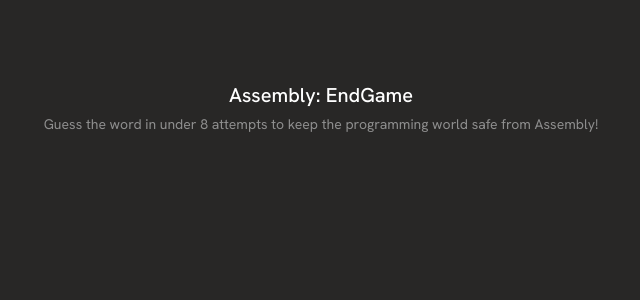
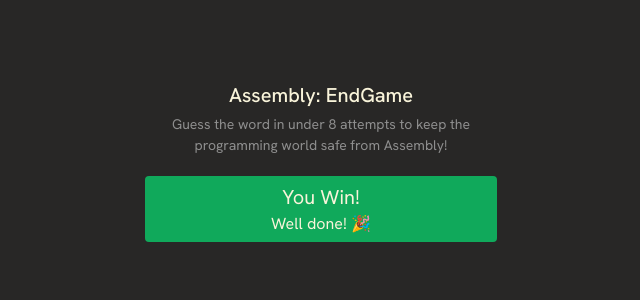
Before and after one commit to tahiruddinahmed/assembly-endgame, a React (Vite) app: page / in a window 1280 px wide. Shown: the top 300 px of the page, without its empty margins (319-959 px from the left). Built offline with nearby package versions, Linux system fonts and the light colour scheme.

Commit message:
step 2: desgining the winning status card, later we will make it dynamic

```diff
--- a/src/App.jsx
+++ b/src/App.jsx
@@ -1,12 +1,17 @@
 function App() {
   return (
     <>
-      <header className="h-[144px] w-full flex flex-col gap-[20px]">
-        <div className="flex flex-col gap-[4px]">
-          <h1 className="text-[20px] font-medium text-white text-center">Assembly: EndGame</h1>
-          <p className="text-center text-[14px] text-[#8E8E8E]">Guess the word in under 8 attempts to keep the programming world safe from Assembly!</p>
+      <header className="h-[144px] w-full flex flex-col gap-[20px] items-center">
+        <div className="flex flex-col gap-[4px] items-center">
+          <h1 className="text-[20px] font-medium text-[#F9F4DA] text-center">Assembly: EndGame</h1>
+          <p className="text-[14px] max-w-[350px] text-center text-[#8E8E8E]">Guess the word in under 8 attempts to keep the programming world safe from Assembly!</p>
         </div>
 
+       {/* Status section */}
+       <div className="px-[6px] py-[6px] w-[352px] bg-[#10A95B] rounded-[4px] flex flex-col items-center justify-center">
+          <h2 className="text-[20px] text-[#F9F4DA]">You Win!</h2>
+          <p className="text-[16px] text-[#F9F4DA]">Well done! 🎉</p>
+       </div>
       </header>
     </>
   )
```
Also changed, not shown: 1 other file (tests, documents, lock files or other folders).
